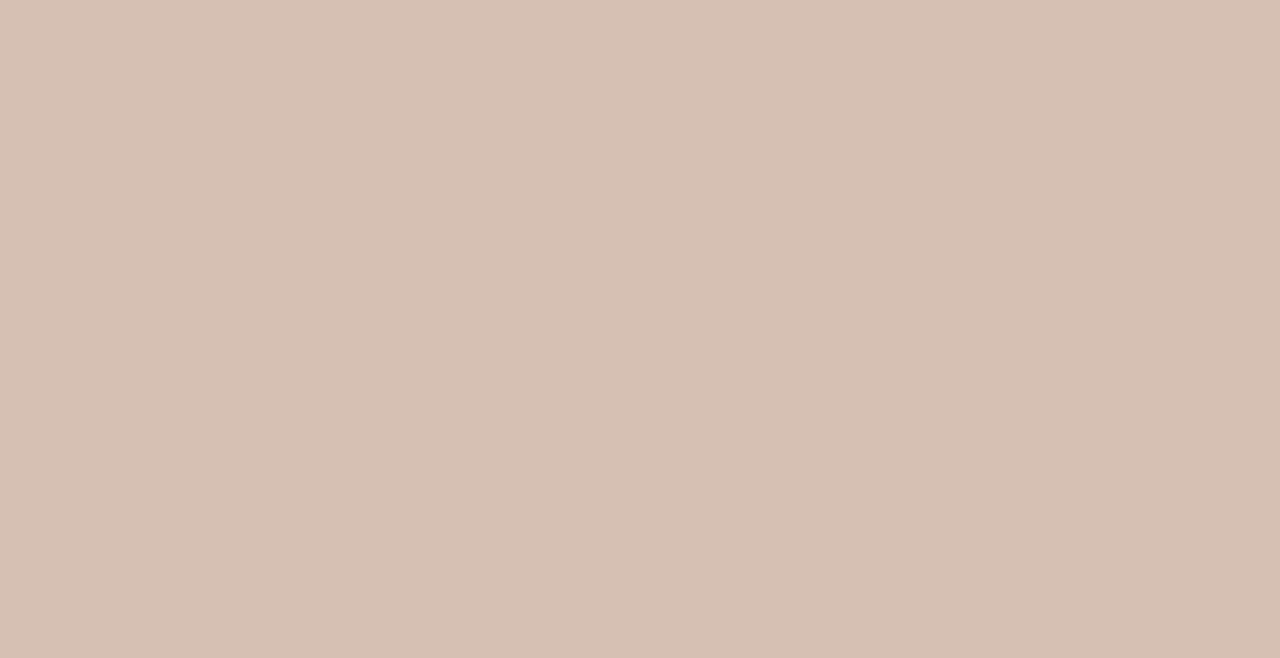
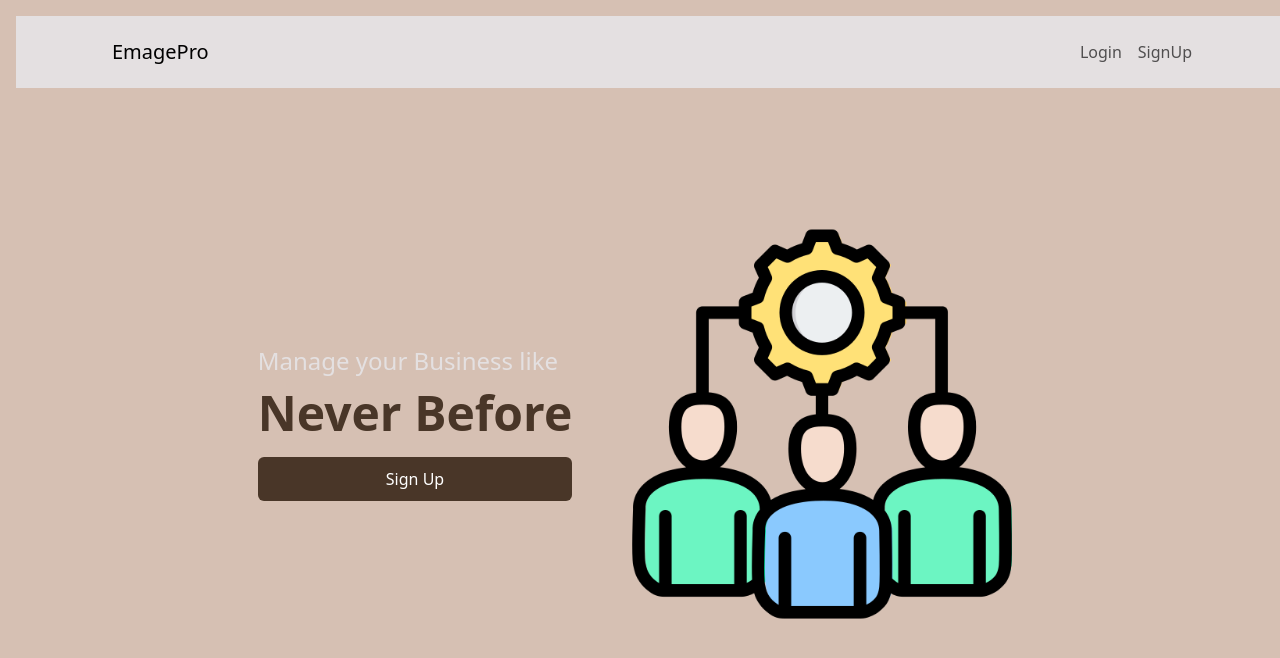
Before and after one commit to ZaveriAum/101413047_comp3123_assignment2_reactjs, a React (Create React App) app: page / in a window 1280 px wide. Before the commit this address had no page. Shown: the top 658 px of the page. Built offline with nearby package versions, Linux system fonts and the light colour scheme.

Commit message:
Home Screen added

```diff
--- a/src/App.js
+++ b/src/App.js
@@ -8,10 +8,12 @@ import UserNavBar from './components/User/UserNavBar/UserNavBar'
 import EmployeeNavBar from './components/Employee/EmployeeNavBar/EmployeeNavBar';
 import EmployeeUpdate from './components/Employee/EmployeeUpdate/EmployeeUpdate';
 import EmployeeCreate from './components/Employee/EmployeeCreate/EmployeeCreate';
+import Home from './components/Util/Home';
 function App() {
   return (
     <Router>
       <Routes>
+        <Route exact path='/' element={<><UserNavBar /><Home /></>} />
         <Route exact path='/login' element={<><UserNavBar /><UserLogin /></>} />
         <Route exact path='/signup' element={<><UserNavBar /><UserSignUp /></>} />
         <Route exact path='/employees' element={<><EmployeeNavBar /><Employee /> </>} />
--- a/src/components/Employee/Employee.css
+++ /dev/null
@@ -1,107 +0,0 @@
-empBody {
-    background-color: #E4E0E1;
-    padding: 20px;
-    font-family: 'Arial', sans-serif;
-  }
-
-  .search-container {
-    display: flex;
-    align-items: center;
-    background-color: #D6C0B3;
-    padding: 10px;
-    border-radius: 10px;
-    margin-bottom: 20px;
-  }
-
-  .btn-add {
-    background-color: #AB886D;
-    color: white;
-    margin-right: 10px;
-    border: none;
-    padding: 10px;
-    border-radius: 5px;
-    transition: transform 0.2s;
-  }
-
-  .search-group {
-    display: flex;
-    align-items: center;
-  }
-
-  .search-input {
-    width: 50%;
-    padding: 8px;
-    border-radius: 5px;
-    border: 1px solid #D6C0B3;
-  }
-
-  .btn-search {
-    background-color: #E4E0E1;
-    color: #493628;
-    border: none;
-    padding: 8px 12px;
-    border-radius: 5px;
-    margin-left: 10px;
-  }
-
-  .btn-search:hover, .btn-search:hover .search-icon {
-    background-color: #AB886D;
-  }
-
-
-  .employee-cards {
-    display: flex;
-    flex-wrap: wrap;
-    gap: 15px;
-    /* background-color: #E4E0E1; */
-    padding: 10px;
-  }
-
-  .emp-body, .employee-name, .employee-position, .employee-department, .edit-icon, .delete-icon, .btn-edit, .btn-delete, .search-icon{
-    background-color: #E4E0E1;
-  }
-
-  .edit-icon, .delete-icon{
-    color: #493628;
-  }
-
-  .btn-add:hover, .btn-add:hover .add-icon, .btn-delete:hover, .btn-delete:hover .delete-icon, .btn-edit:hover, .btn-edit:hover .edit-icon{
-    transform: scale(1.15);
-    background-color:#E4E0E1;
-  }
-
-  .employee-card {
-    width: 18rem;
-    cursor: pointer;
-    background-color: #FFFFFF;
-    border: 1px solid #D6C0B3;
-    border-radius: 10px;
-    transition: transform 0.2s;
-  }
-
-  .employee-card:hover {
-    transform: scale(1.05);
-  }
-
-  .employee-name {
-    font-size: 1.25rem;
-    color: #493628;
-    font-weight: bold;
-  }
-
-  .employee-position,
-  .employee-department {
-    color: #AB886D;
-  }
-
-  .btn-edit,
-  .btn-delete {
-    border-radius: 5px;
-    padding: 5px 10px;
-    color: white;
-    border: none;
-  }
-
-  .btn-delete {
-    margin-left: 10px;
-  }
--- a/src/components/Employee/Employee.js
+++ b/src/components/Employee/Employee.js
@@ -6,7 +6,7 @@ import { useNavigate } from 'react-router-dom';
 import EmployeeService from '../../service/EmployeeService';
 import EmployeeDetailsModal from './EmployeeDetails/EmployeeDetails';
 import EmployeeDeleteModal from './EmployeeDelete/EmployeeDelete';
-import './Employee.css';
+import styles from './Employee.module.css';
 
 const Employee = () => {
   const navigate = useNavigate();
@@ -43,61 +43,60 @@ const Employee = () => {
   };
 
   return (
-    <div className="empBody">
-      <div className="search-container">
-        <Button onClick={() => navigate(`/employees/create`)} className="btn-add">
-          <FontAwesomeIcon className="add-icon" icon={faSquarePlus} />
+    <div className={styles.empBody}>
+      <h1 className={styles.heading}>User Dashboard</h1>
+      <div className={styles.searchContainer}>
+        <Button onClick={() => navigate(`/employees/create`)} className={styles.btnAdd}>
+          <FontAwesomeIcon className={styles.addIcon} icon={faSquarePlus} />
         </Button>
-        <InputGroup className="search-group">
+        <InputGroup className={styles.searchGroup}>
           <Form.Control
             type="text"
             onChange={(e) => setQuery(e.target.value)}
             placeholder="Search employees..."
-            className="search-input"
+            className={styles.searchInput}
           />
-          <Button onClick={(e) => search(e)} className="btn-search">
-            <FontAwesomeIcon className="search-icon" icon={faMagnifyingGlass} />
+          <Button onClick={(e) => search(e)} className={styles.btnSearch}>
+            <FontAwesomeIcon className={styles.searchIcon} icon={faMagnifyingGlass} />
           </Button>
         </InputGroup>
       </div>
-      <div className="employee-cards">
+      <div className={styles.employeeCards}>
         {employee.map((emp) => (
           <Card
             key={emp._id}
-            className="employee-card"
+            className={styles.employeeCard}
             onClick={() => {
               setSelectedDetailsEmployee(emp);
               setModalDetailsShow(true);
             }}
           >
-            <Card.Img variant="top" src="https://100k-faces.glitch.me/random-image" />
-
-            <Card.Body className="emp-body">
-              <Card.Title className="employee-name">
+            <Card.Body className={styles.cardBody}>
+              <Card.Title className={styles.employeeName}>
                 {emp.first_name} {emp.last_name}
               </Card.Title>
-              <Card.Subtitle className="employee-position">{emp.position}</Card.Subtitle>
-              <Card.Subtitle className="employee-department">{emp.department}</Card.Subtitle>
+              <Card.Subtitle className={styles.employeePosition}>{emp.position}</Card.Subtitle>
+              <Card.Subtitle className={styles.employeeDepartment}>{emp.department}</Card.Subtitle>
               <Button
                 variant="primary"
-                className="me-2 btn-edit"
+                className={styles.btnEdit}
                 onClick={(e) => {
                   e.stopPropagation();
                   navigate(`/employees/${emp._id}`);
                 }}
               >
-                <FontAwesomeIcon className='edit-icon' icon={faPenToSquare} />
+                <FontAwesomeIcon className={styles.editIcon} icon={faPenToSquare} />
               </Button>
               <Button
                 variant="danger"
-                className="btn-delete"
+                className={styles.btnDelete}
                 onClick={(e) => {
                   e.stopPropagation();
                   setSelectedDeleteEmployee(emp);
                   setModalDeleteShow(true);
                 }}
               >
-                <FontAwesomeIcon className='delete-icon' icon={faTrash} />
+                <FontAwesomeIcon className={styles.deleteIcon} icon={faTrash} />
               </Button>
             </Card.Body>
           </Card>
--- /dev/null
+++ b/src/components/Employee/Employee.module.css
@@ -0,0 +1,139 @@
+.empBody {
+  display: flex;
+  flex-direction: column;
+  justify-content: center;
+  align-items: center;
+  padding: 20px;
+  font-family: 'Arial', sans-serif;
+}
+
+.heading {
+  background-color: #D6C0B3;
+}
+
+.searchContainer {
+  display: flex;
+  align-items: center;
+  background-color: #D6C0B3;
+  padding: 10px;
+  border-radius: 10px;
+  margin-bottom: 20px;
+}
+
+.addIcon{
+  color: #493628;
+  background-color: #D6C0B3;
+}
+
+.btnAdd:hover{
+  transform: scale(1.01);
+  background-color: #D6C0B3;
+}
+
+.btnAdd {
+  background-color: #D6C0B3;
+  color: white;
+  margin-right: 10px;
+  border: none;
+  padding: 8px;
+  border-radius: 5px;
+  transition: transform 0.2s;
+}
+
+.searchGroup {
+  display: flex;
+  align-items: center;
+  background-color: #E4E0E1;
+  border-radius: 5px;
+}
+
+.searchInput {
+  width: 50%;
+  padding: 8px;
+  border-radius: 5px 0px 0px 5px;
+  border-color: #E4E0E1;
+  background-color: #E4E0E1;
+}
+
+.searchInput:focus{
+  width: 50%;
+  padding: 8px;
+  border-radius: 5px 0px 0px 5px;
+  border-color: #E4E0E1;
+  background-color: #E4E0E1;
+}
+
+.btnSearch {
+  background-color: #E4E0E1;
+  border-radius: 0px 5px 5px 0px;
+  color: #493628;
+  border: none;
+  padding: 8px;
+  border-radius: 5px;
+  margin-left: 10px;
+}
+
+.btnSearch:hover, .btnSearch:hover .searchIcon {
+  background-color: #E4E0E1;
+}
+
+.employeeCards {
+  display: flex;
+  flex-wrap: wrap;
+  gap: 15px;
+  padding: 5px;
+  margin-left: 25px;
+}
+
+.empBodyContent, .employeeName, .employeePosition, .employeeDepartment, .editIcon, .deleteIcon, .btnEdit, .btnDelete, .searchIcon {
+  background-color: #E4E0E1;
+}
+
+.editIcon, .deleteIcon {
+  color: #493628;
+}
+
+ .btnDelete:hover, .btnDelete:hover .deleteIcon, .btnEdit:hover, .btnEdit:hover .editIcon {
+  transform: scale(1.05);
+  background-color: #E4E0E1;
+}
+
+.cardBody{
+  background-color: #E4E0E1;
+}
+
+.employeeCard {
+  width: 17rem;
+  cursor: pointer;
+  background-color: #FFFFFF;
+  border: 1px solid #D6C0B3;
+  border-radius: 10px;
+  transition: transform 0.2s;
+}
+
+.employeeCard:hover {
+  transform: scale(1.02);
+}
+
+.employeeName {
+  font-size: 1.25rem;
+  color: #493628;
+  font-weight: bold;
+}
+
+.employeePosition,
+.employeeDepartment {
+  color: #AB886D;
+}
+
+.btnEdit,
+.btnDelete {
+  border-radius: 5px;
+  padding: 5px 10px;
+  color: white;
+  border: none;
+}
+
+.btnDelete {
+  margin-left: 10px;
+}
--- a/src/components/User/UserNavBar/UserNavBar.js
+++ b/src/components/User/UserNavBar/UserNavBar.js
@@ -7,7 +7,7 @@ function UserNavBar() {
         <Navbar className="container-fluid justify-content-between navbar" expand="lg">
             <LinkContainer to='/'>
                 <Navbar.Brand className='brand'>
-                    Emage
+                    EmagePro
                 </Navbar.Brand>
             </LinkContainer>
             <Nav className='navlinks'>
--- /dev/null
+++ b/src/components/Util/Home.js
@@ -0,0 +1,36 @@
+import EmageProLogo from '../../assets/EmageProLogo.png';
+import styles from './Home.module.css';
+import { Button } from 'react-bootstrap';
+import { useNavigate } from 'react-router-dom';
+import { useEffect, useState } from 'react';
+
+const Home = () => {
+  const navigate = useNavigate();
+  const [isVisible, setIsVisible] = useState(false);
+
+  useEffect(() => {
+    setTimeout(() => setIsVisible(true), 200);
+  }, []);
+
+  return (
+    <div className={`${styles.container} ${isVisible ? styles.fadeIn : ''}`}>
+      <div className={`${styles.tagline} ${isVisible ? styles.slideIn : ''}`}>
+        <h3 className={styles.intro}>Manage your Business like</h3>
+        <h1 className={styles.tag}>Never Before</h1>
+        <Button
+          className={styles.button}
+          onClick={() => navigate(`/signup`)}
+        >
+          Sign Up
+        </Button>
+      </div>
+      <img
+        alt="Emage Pro Logo"
+        src={EmageProLogo}
+        className={`${styles.logo} ${isVisible ? styles.zoomIn : ''}`}
+      />
+    </div>
+  );
+};
+
+export default Home;
--- /dev/null
+++ b/src/components/Util/Home.module.css
@@ -0,0 +1,64 @@
+.container {
+    display: flex;
+    justify-content: center;
+    align-items: center;
+    background-color: #d6c0b3;
+    height: 80vh;
+    opacity: 0;
+    transition: opacity 1s ease-in-out;
+  }
+
+  .fadeIn {
+    opacity: 1;
+  }
+
+  .logo {
+    width: 400px;
+    height: 400px;
+    transform: scale(0);
+    transition: transform 1s ease-in-out;
+  }
+
+  .zoomIn {
+    transform: scale(1);
+  }
+
+  .tagline {
+    display: flex;
+    flex-direction: column;
+    margin-right: 50px;
+    transform: translateX(-50px);
+    opacity: 0;
+    transition: transform 0.8s ease-in-out, opacity 0.8s ease-in-out;
+  }
+
+  .slideIn {
+    transform: translateX(0);
+    opacity: 1;
+  }
+
+  .intro {
+    color: #e4e0e1;
+    font-size: 1.5rem;
+    margin-bottom: 0.5rem;
+  }
+
+  .tag {
+    color: #493628;
+    font-size: 3rem;
+    font-weight: bold;
+    margin-bottom: 1rem;
+  }
+
+  .button {
+    background-color: #493628;
+    border: none;
+    font-size: 1rem;
+    padding: 10px 20px;
+    color: #fff;
+    transition: background-color 0.3s ease-in-out;
+  }
+
+  .button:hover {
+    background-color: #6b4f3a;
+  }
```
Also changed, not shown: src/assets/EmageProLogo.png (added).
